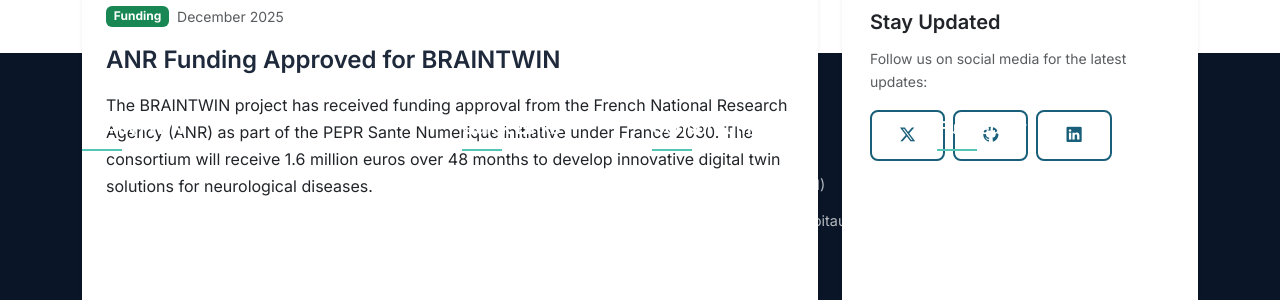
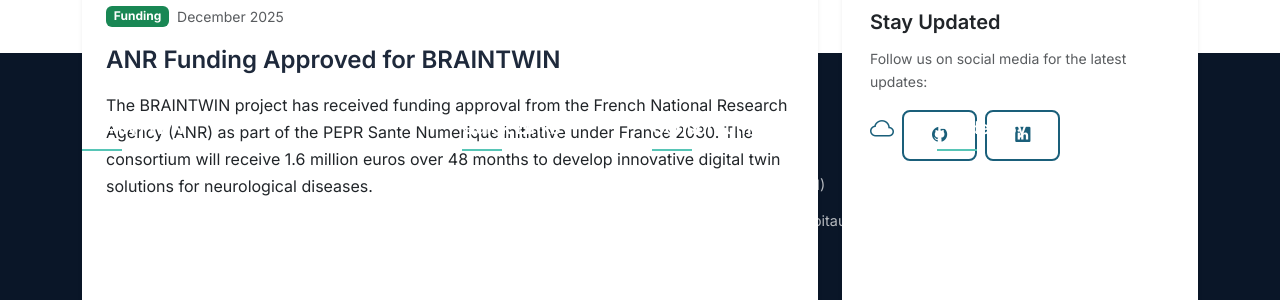
Before and after one commit to braintwin2026/BRAINTWIN, a Jekyll site: the page built from news.md, in a window 1280 px wide. Shown: the part 1559-1859 px from the top of the page. Built offline with Jekyll 4.4.1, drawn with Linux system fonts in a browser that asks for light colours; grey boxes are pictures that could not be loaded.

Commit message:
Update news.md

```diff
--- a/news.md
+++ b/news.md
@@ -95,8 +95,8 @@
             <h5 class="card-title">Stay Updated</h5>
             <p class="small text-muted">Follow us on social media for the latest updates:</p>
             <div class="d-flex gap-2">
-              <a href="https://twitter.com/braintwin_eu" target="_blank" rel="noopener" class="btn btn-outline-primary btn-sm">
-                <i class="bi bi-twitter-x"></i>
+              <a href="https://bsky.app/profile/braintwin.bsky.social" target="_blank" rel="noopener" class="text-decoration-none">
+                <i class="bi bi-cloud fs-4"></i>
               </a>
               <a href="https://github.com/BRAINTWIN" target="_blank" rel="noopener" class="btn btn-outline-primary btn-sm">
                 <i class="bi bi-github"></i>
```
